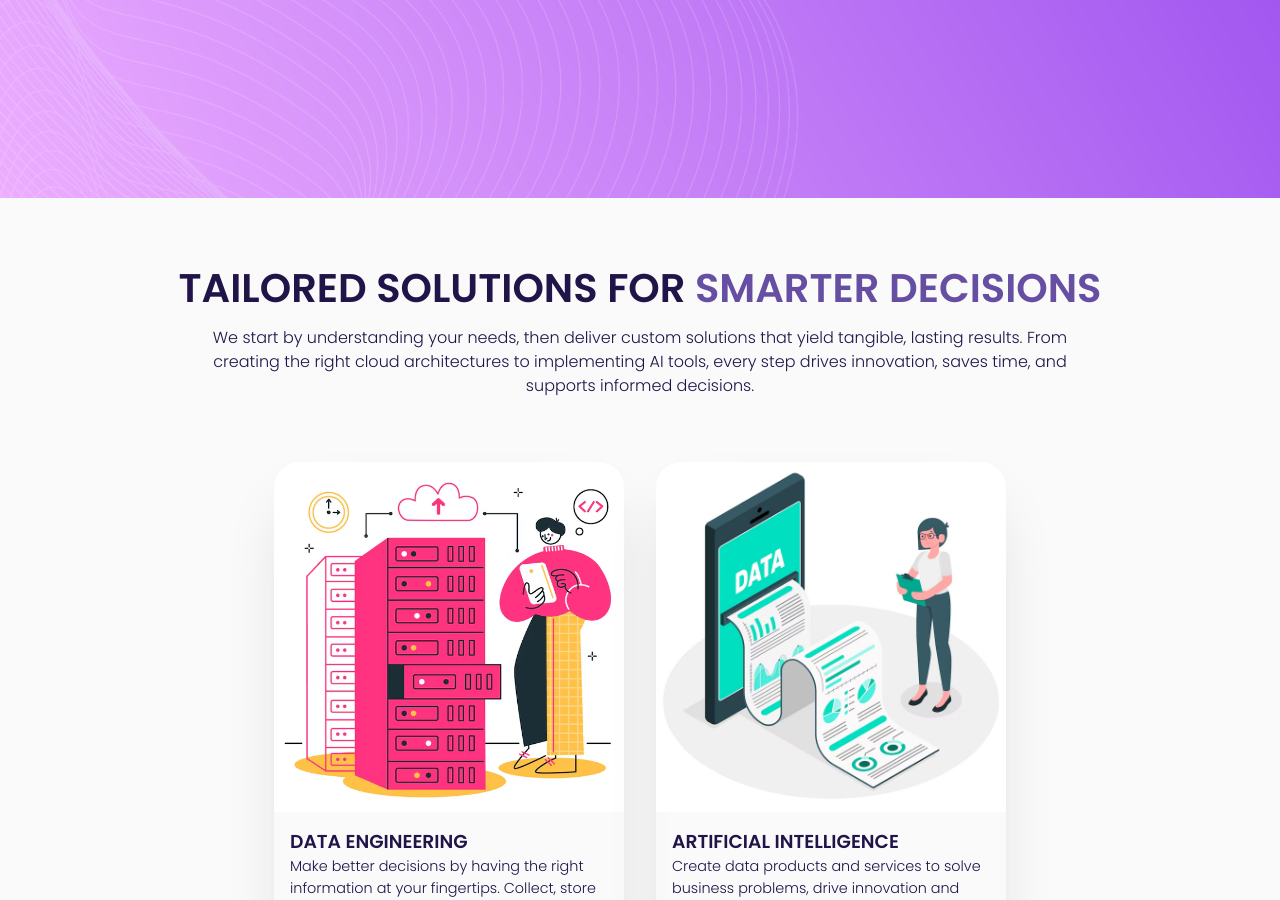
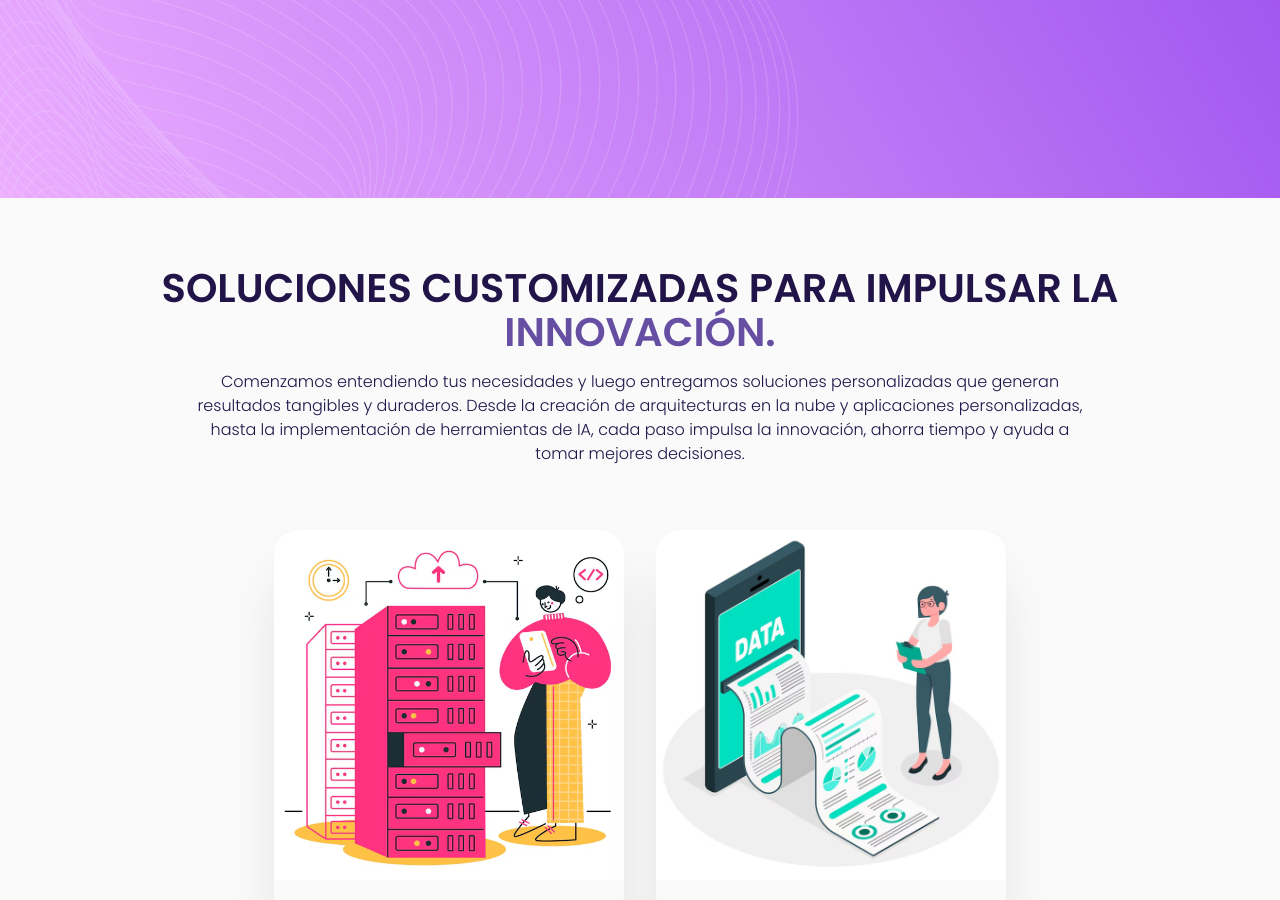
Before and after one commit to squadralabs/squadralabs.github.io, a Jekyll site: the page index.html, which Jekyll copies as it is, in a window 1280 px wide and 900 px high, scrolled down 702 px. Built offline with Jekyll 4.4.1, drawn with Linux system fonts in a browser that asks for light colours; some of the changed text lies outside the part shown.

Commit message:
Update index.html

```diff
--- a/index.html
+++ b/index.html
@@ -95,8 +95,8 @@
         <div class="navbar-menu" role="navigation">
           <ul>
             <li><a href="./">Home</a></li>
-            <li><a href="#services">Services</a></li>
-            <li><a href="#benefits">Benefits</a></li>
+            <li><a href="#services">Servicios</a></li>
+            <li><a href="#benefits">Beneficios</a></li>
             <li><a href="https://squadralabs.com/blog.html" target="_blank">Blog</a></li>
               </a>
             </li>
@@ -110,19 +110,18 @@
       <div class="container">
         <div class="hero-content spacing">
           <h1 class="text-xxl text-upper">
-              Your<br>
             <span class="accent">Data & AI</span><br>
             Partner
           </h1>
           <p class="hero-description">
-            We help companies become more intelligent and innovate by implementing Artificial Intelligence and Data solutions.
+            Ayudamos a las empresas a ser más inteligentes e innovar implementando soluciones de Inteligencia Artificial y Datos.
           </p>
           <a
             href="https://calendly.com/mariano-allevato-squadra/30min"
             target="_blank"
             class="btn"
           >
-            Schedule a meeting
+            Agenda una reunión
           </a>
         </div>
       </div>
@@ -134,11 +133,11 @@
       <section class="services bg-light" id="services">
         <div class="container spacing">
           <h2 class="section-title text-xl text-upper text-center">
-            Tailored solutions for <span class="accent">smarter decisions</span>
+            Soluciones customizadas para impulsar la <span class="accent">innovación.</span>
           </h2>
           </h3>
           <p class="section-description text-center">
-            We start by understanding your needs, then deliver custom solutions that yield tangible, lasting results. From creating the right cloud architectures to implementing AI tools, every step drives innovation, saves time, and supports informed decisions.
+            Comenzamos entendiendo tus necesidades y luego entregamos soluciones personalizadas que generan resultados tangibles y duraderos. Desde la creación de arquitecturas en la nube y aplicaciones personalizadas, hasta la implementación de herramientas de IA, cada paso impulsa la innovación, ahorra tiempo y ayuda a tomar mejores decisiones.
           </p>
         </div>
 
@@ -146,21 +145,20 @@
             <div class="card">
               <img
                 src="assets/img/services/data_engineering.webp"
-                alt="Cloud Infrastructure design"
+                alt="Arquitectura en la nube"
               />
               <h3 class="card-title text-left text-upper">Data Engineering</h3>
               <p class="card-description text-sm">
-                Make better decisions by having the right information at your fingertips.
-                Collect, store and analyze data with a robust cloud architecture.
+                Toma mejores decisiones teniendo la información correcta al alcance de tu mano. Recopila, almacena y analiza datos con una arquitectura en la nube robusta.
               </p>
             </div>
             <div class="card">
               <img src="assets/img/services/data_science.webp" alt="AI design" />
               <h3 class="card-title text-left text-upper">
-                Artificial Intelligence
+                Inteligencia Artificial
               </h3>
               <p class="card-description text-sm">
-                Create data products and services to solve business problems, drive innovation and automate processes.
+                Crea productos y servicios basados en datos para impulsar la innovación, automatizar procesos, y tomar mejores decisiones.
               </p>
             </div>
           </div>
@@ -200,34 +198,33 @@
       <section class="benefits bg-secondary" id="benefits">
         <div class="container spacing">
           <h2 class="section-title text-xl text-upper text-center">
-            Your <span class="accent">Benefits</span>
+            Your <span class="accent">Beneficios</span>
           </h2>
           <p class="section-description text-center">
-            Innovate, save time, and become more intelligent.
+            Innovar, ahorrar tiempo y ser más inteligente.
           </p>
           <div class="card-container shadow-light">
             <div class="card bg-primary">
-              <h3 class="card-title text-left text-upper">Innovate</h3>
+              <h3 class="card-title text-left text-upper">Innovación</h3>
               <p class="card-description text-sm">
-                <br> Unlock new opportunities through AI and data-driven insights, inspiring fresh thinking and keeping you ahead in a competitive market.
+                <br> Descubre nuevas oportunidades a través de la IA y los conocimientos basados en datos, inspirando ideas frescas y manteniéndote a la vanguardia en un mercado competitivo.
               </p>
             </div>
             <div class="card bg-primary">
               <h3 class="card-title text-left text-upper">
-                Save Time
+                Ahorra tiempo
               </h3>
               <p class="card-description text-sm">
-                <br> Automate routine processes, reduce wasted effort, and deliver fast insights for better decision-making.
+                <br> Automatiza tareas rutinarias, reduce esfuerzos innecesarios y mejora la toma de decisiones con procesos real-time.
               </p>
             </div>
 
             <div class="card bg-primary">
               <h3 class="card-title text-left text-upper">
-                Become more intelligent
+                Sé más inteligente
               </h3>
               <p class="card-description text-sm">
-               <br>Continuously learn from your data to refine operations, understand customers better, and lead the business forward.
-
+               <br> Transformá tu empresa implementando soluciones innovadoras. Toma decisiones basadas en datos confiables, automatiza procesos clave y transforma tu empresa en una organización más eficiente y preparada para el futuro.
               </p>
             </div>
           </div>
@@ -238,11 +235,10 @@
       <section class="testimonies" id="testimonies">
         <div class="container spacing">
           <h2 class="section-title text-xl text-upper text-center">
-            <span class="accent">Testimonies</span>
+            <span class="accent">Testimonios</span>
           </h2>
           <p class="section-description text-center">
-            Explore glowing recommendations from some of our key partners and
-            clients
+            Descubre recomendaciones destacadas de algunos de nuestros clientes.
           </p>
         </div>
       </section>
@@ -280,13 +276,13 @@
             <div class="card">
               <img
                 src="assets/img/clients/client-appa.webp"
-                alt="Aerowise Private Aviation"
+                alt="appa aplicación"
               />
               <h3 class="card-title text-left text-upper">
-                Lisandro - Data Manager @¡appa!
+                Lisandro - Data Manager
               </h3>
               <p class="card-description text-sm">
-                A pleasure to work with such professional and friendly people. Here's to a 2025 full of projects together and to continuing to create solutions that add value to companies.
+                Un placer trabajar con gente tan profesional y buena onda. Por un 2025 lleno de proyectos juntos y a seguir creando soluciones que agreguen valor a las empresas.
               </p>
             </div>
           </div>
@@ -299,12 +295,10 @@
                 alt="Aerowise Private Aviation"
               />
               <h3 class="card-title text-left text-upper">
-                Perla - CEO @Aerowise
+                Perla - CEO
               </h3>
               <p class="card-description text-sm">
-                Our collaboration with Squadra Labs proved pivotal in developing the technology solutions we sought.
-                Their expertise not only complemented our project's needs
-                but also enhanced our overall capabilities, ensuring a successful outcome.
+                Nuestra colaboración con Squadra Labs fue clave para desarrollar las soluciones tecnológicas que buscábamos. Su experiencia no solo complementó las necesidades del proyecto, sino que también mejoró nuestras capacidades generales, asegurando un resultado exitoso.
               </p>
             </div>
           </div>
@@ -317,10 +311,10 @@
                 alt="StubHub International"
               />
               <h3 class="card-title text-left text-upper">
-                Franco - Lead Data Engineer @StubHubInternational
+                Franco - Lead Data Engineer
               </h3>
               <p class="card-description text-sm">
-                Thank you Squadra Labs and the entire team for collaborating in the modernization of our data infrastructure.
+                Gracias a Squadra Labs y a todo el equipo por colaborar en la modernización de nuestra infraestructura de datos.
               </p>
             </div>
           </div>
```
